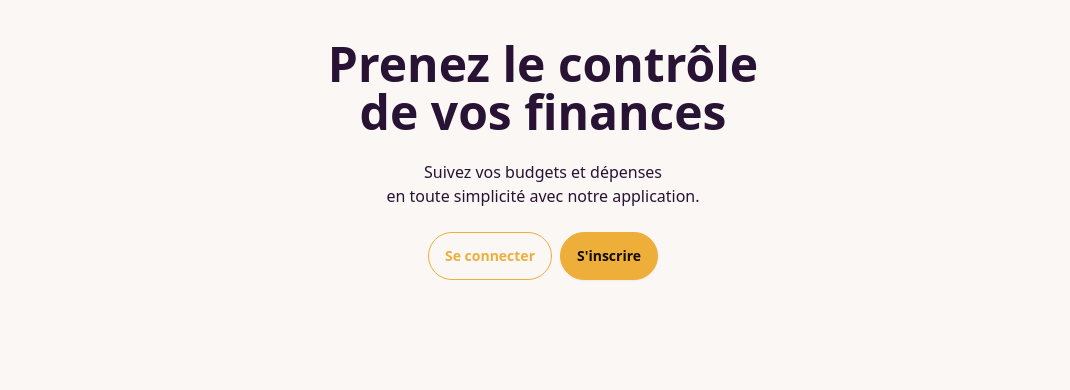
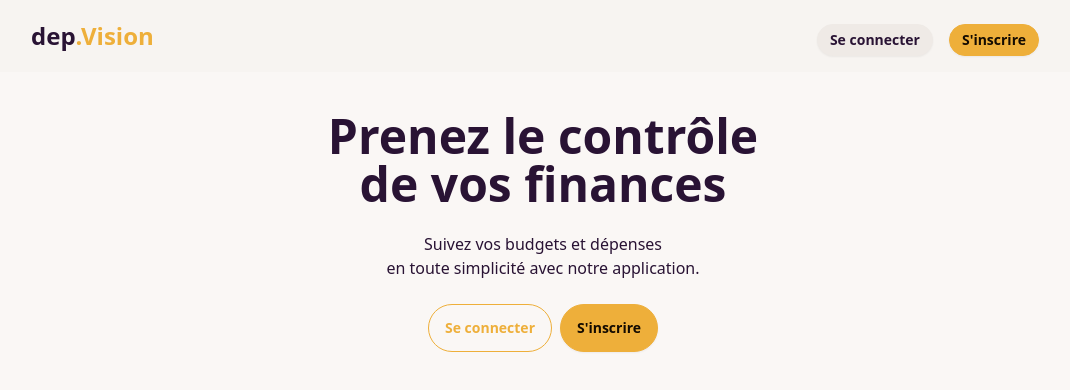
Before and after one commit to noelfoka/depense-vision, a Next.js app: page / in a window 1280 px wide. Shown: the top 390 px of the page, without its empty margins (97-1167 px from the left). Built offline with nearby package versions, Linux system fonts and the light colour scheme; no server answers.

Commit message:
complet Navbar

```diff
--- a/app/components/Navbar.tsx
+++ b/app/components/Navbar.tsx
@@ -1,9 +1,68 @@
-import React from 'react'
+"use client";
+import React from "react";
+import { UserButton, useUser } from "@clerk/nextjs";
+import Link from "next/link";
+const Navbar = () => {
+  const { isLoaded, isSignedIn, user } = useUser();
 
-const Navbar = () => {
   return (
-    <div>Navbar</div>
-  )
-}
+    <div className="bg-base-200/30 px-5 md:px-[10%] py-4">
+      {/* Vérifier si on a un loading */}
+      {isLoaded &&
+        // Si l'utilisateur est connecté
+        (isSignedIn ? (
+          <div>
+            <div className="flex items-center justify-between">
+              <div className="flex items-center text-2xl font-bold">
+                dep <span className="text-accent">.Vision</span>
+              </div>
 
-export default Navbar
+              <div className="md:flex hidden">
+                <Link href={""} className="btn">
+                  Mes budgets
+                </Link>
+                <Link href={""} className="btn mx-4">
+                  Tableau de bord
+                </Link>
+                <Link href={""} className="btn">
+                  Mes transactions
+                </Link>
+              </div>
+
+              <UserButton />
+            </div>
+
+            {/* pour les petits écrans */}
+            <div className="flex md:hidden mt-2 justify-center">
+              <Link href={""} className="btn btn-sm">
+                Mes budgets
+              </Link>
+              <Link href={""} className="btn btn-sm mx-4">
+                Tableau de bord
+              </Link>
+              <Link href={""} className="btn btn-sm">
+                Mes transactions
+              </Link>
+            </div>
+          </div>
+        ) : (
+          <div className="flex items-center justify-between">
+            <div className="flex items-center text-2xl font-bold">
+              dep <span className="text-accent">.Vision</span>
+            </div>
+
+            <div className="flex mt-2 justify-center">
+              <Link href={"/sign-in"} className="btn btn-sm">
+                Se connecter
+              </Link>
+              <Link href={"/sign-up"} className="btn btn-sm mx-4 btn-accent">
+                S&apos;inscrire
+              </Link>
+            </div>
+          </div>
+        ))}
+    </div>
+  );
+};
+
+export default Navbar;
--- a/app/page.tsx
+++ b/app/page.tsx
@@ -1,9 +1,10 @@
 "use client";
 import Link from "next/link";
+import Navbar from "./components/Navbar";
 export default function Home() {
   return (
     <div>
-
+      <Navbar />
       <div className="flex items-center justify-center flex-col py-10 w-full">
         <div>
           <div className="flex flex-col">
```
